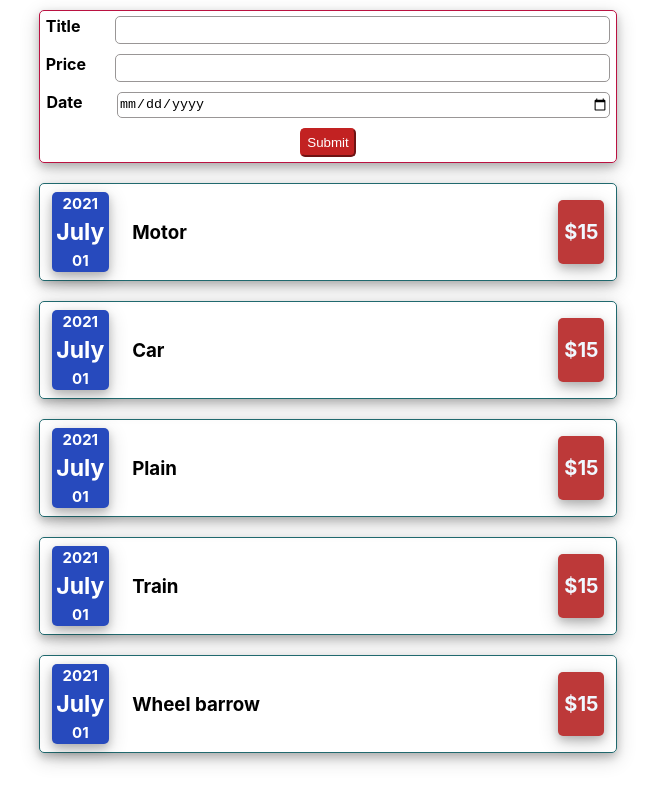
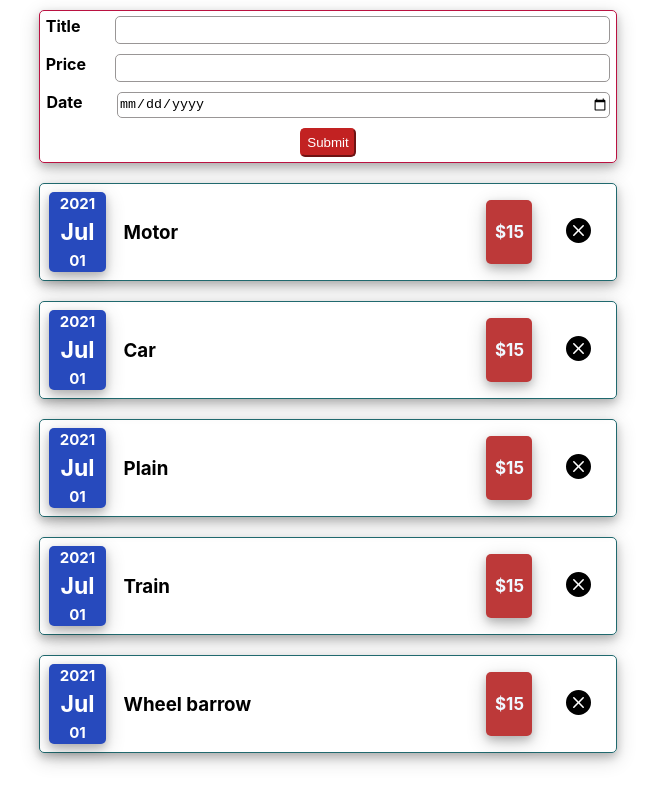
Before and after one commit to duynguyen19051997/React2021, a React (Create React App) app in the folder 00-starting-project/: page / in a window 1280 px wide. Shown: the whole page, without its empty margins (312-967 px from the left). Built offline with nearby package versions, Linux system fonts and the light colour scheme.

Commit message:
oo project

```diff
--- a/00-starting-project/package.json
+++ b/00-starting-project/package.json
@@ -7,6 +7,7 @@
     "@testing-library/react": "^11.2.7",
     "@testing-library/user-event": "^12.8.3",
     "react": "^17.0.2",
+    "react-bootstrap-icons": "^1.5.0",
     "react-dom": "^17.0.2",
     "react-scripts": "4.0.3",
     "web-vitals": "^1.1.2"
--- a/00-starting-project/src/Components/ExpenseComponent/ExpenseDate.js
+++ b/00-starting-project/src/Components/ExpenseComponent/ExpenseDate.js
@@ -1,3 +1,5 @@
+import { React } from "react";
+
 import { Card, Span } from "../UIComponent/UI";
 
 import "./ExpenseDate.css";
@@ -14,7 +16,7 @@ export const ExpenseDate = (props) => {
         <Span>{year}</Span>
       </Card>
       <Card className="expense-date__month">
-        <Span>{month}</Span>
+        <Span>{month.substr(0, 3)}</Span>
       </Card>
       <Card className="expense-date__day">
         <Span>{day}</Span>
--- a/00-starting-project/src/Components/ExpenseComponent/ExpenseItem.css
+++ b/00-starting-project/src/Components/ExpenseComponent/ExpenseItem.css
@@ -22,7 +22,7 @@
 }
 
 .expense-title {
-  width: 70%;
+  width: 60%;
   text-align: left;
 }
 
@@ -45,5 +45,10 @@
 .expense-price span {
   width: 100%;
   font-weight: bold;
-  font-size: 20px;
+  font-size: 17px;
 }
+
+.expense-action {
+  width: 10%;
+  text-align: center;
+}
--- a/00-starting-project/src/Components/ExpenseComponent/ExpenseItem.js
+++ b/00-starting-project/src/Components/ExpenseComponent/ExpenseItem.js
@@ -1,13 +1,13 @@
 import { React } from "react";
 
 import { ExpenseDate } from "./ExpenseDate";
-import { Card, Span } from "../UIComponent/UI";
+import { Card, Span, Delete } from "../UIComponent/UI";
 
 import "./ExpenseItem.css";
 
 export const ExpenseItem = (props) => {
   return (
-    <Card onDelete={props.onDelete} id={props.data.id} className="expense-item">
+    <Card className="expense-item">
       <ExpenseDate className="expense-date" date={props.data.date} />
       <Card className="expense-title">
         <h3>{props.data.title}</h3>
@@ -15,6 +15,9 @@ export const ExpenseItem = (props) => {
       <Card className="expense-price">
         <Span>${props.data.price}</Span>
       </Card>
+      <Card className="expense-action">
+        <Delete onDelete={props.onDelete} id={props.data.id} title="Delete" />
+      </Card>
     </Card>
   );
 };
--- a/00-starting-project/src/Components/ExpenseComponent/ExpensesList.css
+++ b/00-starting-project/src/Components/ExpenseComponent/ExpensesList.css
@@ -0,0 +1,12 @@
+.no-expense {
+  width: 45%;
+  height: 12vh;
+  margin: 20px auto;
+  border: 1px solid rgb(32, 105, 110);
+  border-radius: 5px;
+  display: flex;
+  align-items: center;
+  flex-direction: row;
+  justify-content: space-around;
+  box-shadow: 0 4px 8px 0 rgba(0, 0, 0, 0.2), 0 6px 20px 0 rgba(0, 0, 0, 0.19);
+}
--- a/00-starting-project/src/Components/ExpenseComponent/ExpensesList.js
+++ b/00-starting-project/src/Components/ExpenseComponent/ExpensesList.js
@@ -1,3 +1,5 @@
+import { React } from "react";
+
 import { ExpenseItem } from "./ExpenseItem";
 import { Card, P } from "../UIComponent/UI";
 
@@ -10,7 +12,7 @@ export const ExpensesList = (props) => {
         <ExpenseItem onDelete={props.onDelete} key={x.id} data={x} />
       ))
     ) : (
-      <P>No expense</P>
+      <P className="no-expense">No expense</P>
     );
 
   return <Card>{expensesContent}</Card>;
--- a/00-starting-project/src/Components/UIComponent/UI.css
+++ b/00-starting-project/src/Components/UIComponent/UI.css
@@ -27,3 +27,7 @@ button:hover {
   background-color: rgb(230, 221, 220);
   color: rgb(241, 52, 52);
 }
+
+.icon {
+  font-size: 25px;
+}
--- a/00-starting-project/src/Components/UIComponent/UI.js
+++ b/00-starting-project/src/Components/UIComponent/UI.js
@@ -1,17 +1,10 @@
 import { React } from "react";
+import { XCircleFill } from "react-bootstrap-icons";
 
 import "./UI.css";
 
 export const Card = (props) => {
-  const deleteHandler = () => {
-    props.onDelete(props.id);
-  };
-
-  return (
-    <div onClick={deleteHandler} className={props.className}>
-      {props.children}
-    </div>
-  );
+  return <div className={props.className}>{props.children}</div>;
 };
 
 export const P = (props) => {
@@ -57,3 +50,11 @@ export const Button = (props) => {
     </button>
   );
 };
+
+export const Delete = (props) => {
+  const deleteHandler = () => {
+    props.onDelete(props.id);
+  };
+
+  return <XCircleFill onClick={deleteHandler} className="icon" />;
+};
```
Also changed, not shown: 1 other file (tests, documents, lock files or other folders).
